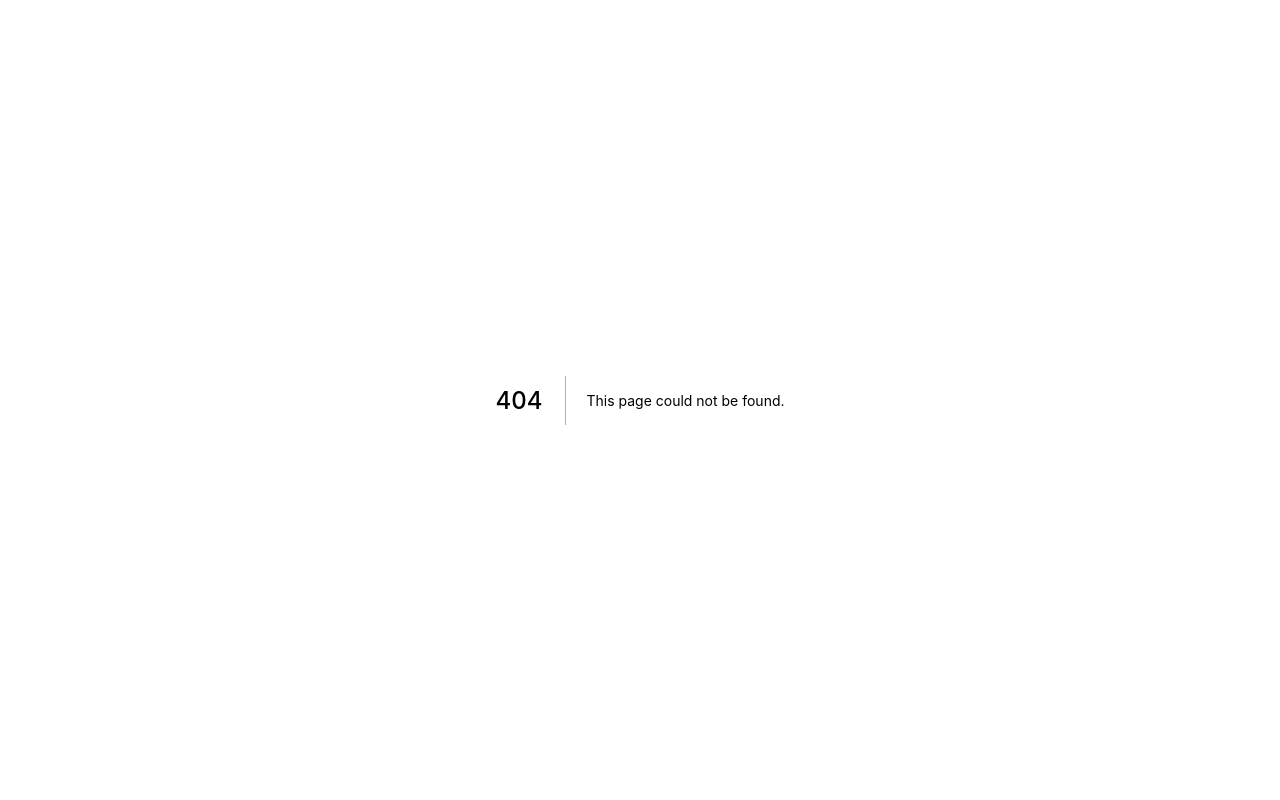
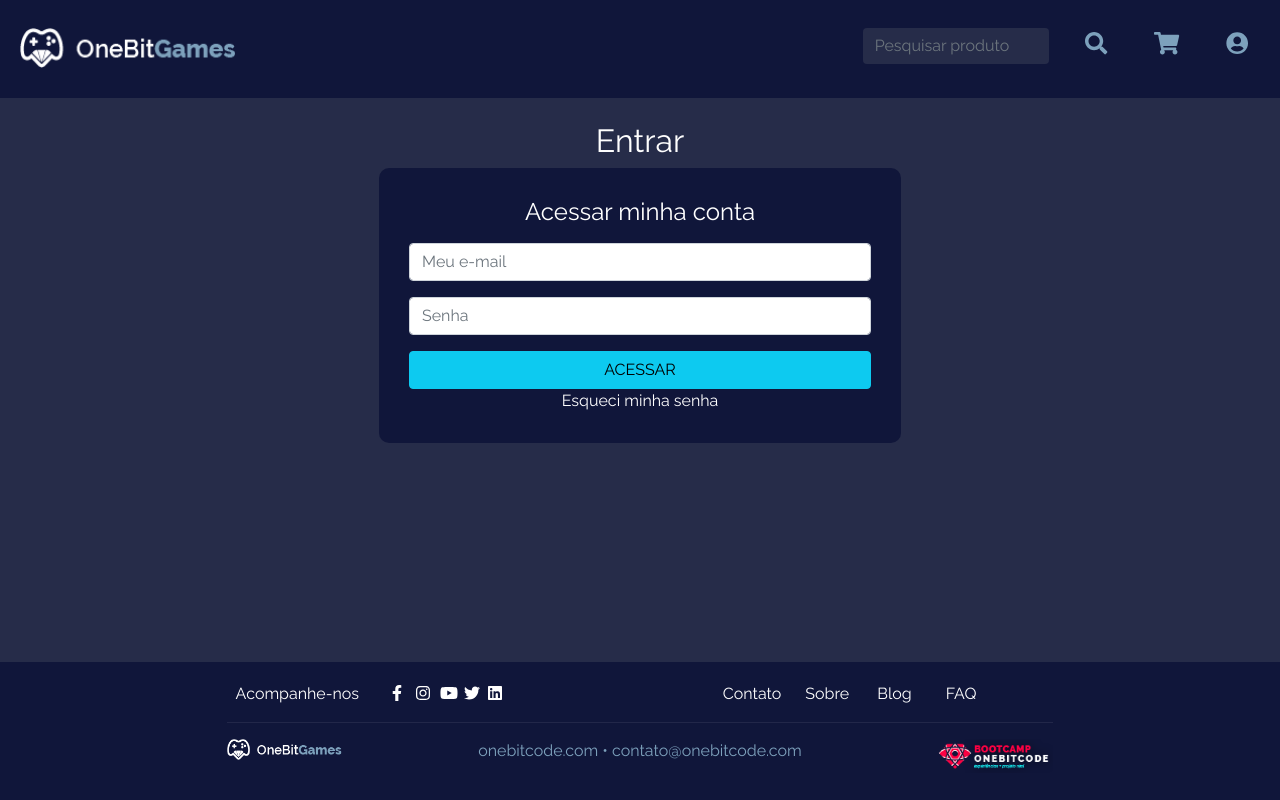
Before and after one commit to mersonff/obc-ecommerce-front, a Next.js app: page /Auth/Login in a window 1280 px wide. Before the commit this address had no page. Built offline with nearby package versions, Linux system fonts and the light colour scheme.

Commit message:
add login form

```diff
--- /dev/null
+++ b/components/LoginForm/index.tsx
@@ -0,0 +1,41 @@
+import React from 'react';
+import { InputGroup, FormControl, Button, Row, Col } from 'react-bootstrap';
+import BlueBackground from '../shared/BlueBackground';
+
+interface LoginProps {
+  titlePhrase: String,
+  buttonPhrase: String
+}
+
+const LoginForm: React.FC<LoginProps> = ({ titlePhrase, buttonPhrase }) => {
+  return (
+
+    <div>
+      <Row>
+        <Col lg={{ span: 6, offset: 3 }} md={{ span: 8, offset: 2 }}>
+          <BlueBackground>
+            <h4>{ titlePhrase }</h4>
+
+            <InputGroup className="mt-3">
+              <FormControl placeholder="Meu e-mail" />
+            </InputGroup>
+
+            <InputGroup className="mt-3">
+              <FormControl placeholder="Senha" />
+            </InputGroup>
+
+            <Button className="btn btn-info mt-3 w-100">{buttonPhrase}</Button>
+
+            <br />
+
+            Esqueci minha senha
+
+          </BlueBackground>
+
+        </Col>
+      </Row>
+    </div>
+  )
+}
+
+export default LoginForm;
--- /dev/null
+++ b/components/shared/BlueBackground/index.tsx
@@ -0,0 +1,13 @@
+import React from 'react';
+import styles from '../../../styles/Background.module.css';
+
+
+const BlueBackground: React.FC = ({ children }) => {
+  return (
+    <div className={styles.main}>
+      {children}
+    </div>
+  )
+}
+
+export default BlueBackground;
--- /dev/null
+++ b/pages/Auth/Login/index.tsx
@@ -0,0 +1,18 @@
+import React from 'react';
+import LoginForm from '../../../components/LoginForm';
+import MainComponent from '../../../components/shared/MainComponent';
+
+
+const Login: React.FC = () => {
+  return (
+    <MainComponent>
+      <div className="p-4 text-center">
+        <h2>Entrar</h2>
+
+        <LoginForm titlePhrase="Acessar minha conta" buttonPhrase="ACESSAR" />
+      </div>
+    </MainComponent>
+  )
+}
+
+export default Login;
--- /dev/null
+++ b/styles/Background.module.css
@@ -0,0 +1,5 @@
+.main {
+    background-color: var(--color-primary);
+    padding: 30px;
+    border-radius: 10px;
+}
```
Also changed, not shown: pages/index.tsx (+10 -1 lines).
